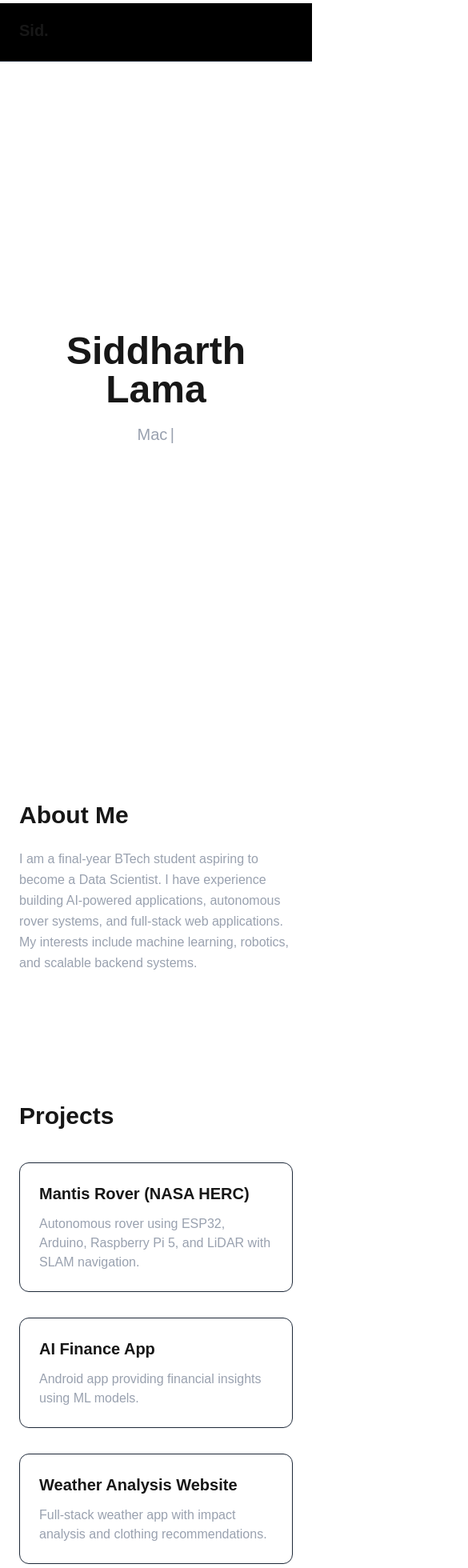
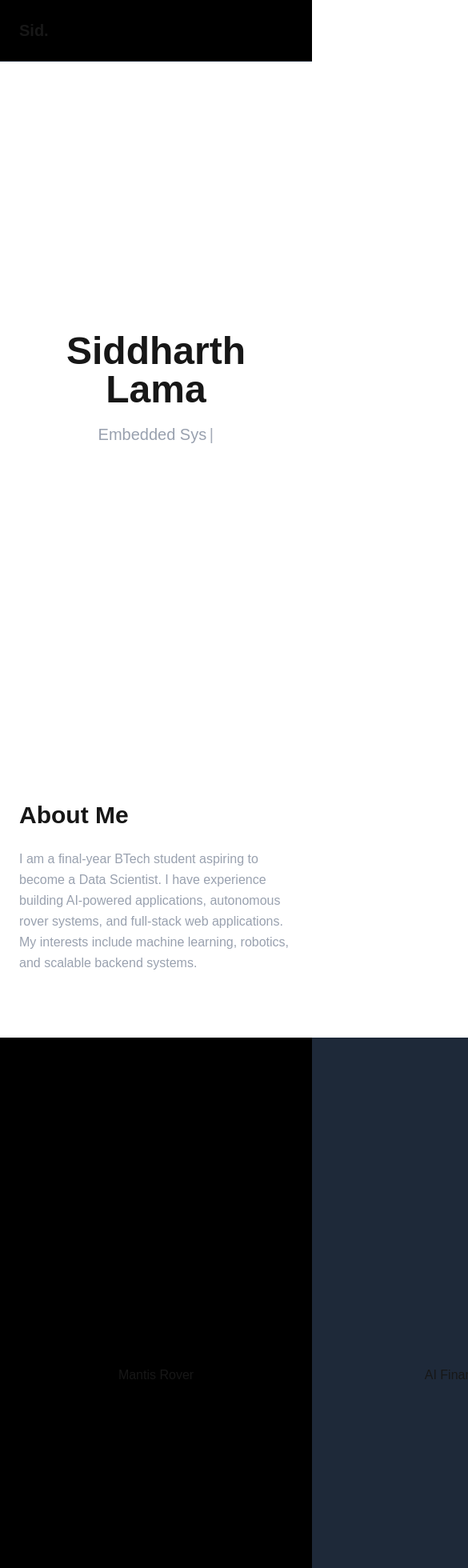
Before and after one commit to JustSid26/portfolio, a Next.js app: page / in a window 390 px wide. Shown: the top 1960 px of the page at 80% size, 585 px wide, since content can reach past the window. Built offline with nearby package versions, Linux system fonts and the light colour scheme.

Commit message:
implemented framer motion and gsap

```diff
--- a/src/components/About.tsx
+++ b/src/components/About.tsx
@@ -1,8 +1,50 @@
-import Reveal from "@/components/Reveal";
+"use client";
+
+import { useEffect, useRef } from "react";
+import gsap from "@/lib/gsap";
+import { ScrollTrigger } from "gsap/ScrollTrigger";
+import { SplitText } from "gsap/SplitText";
+
+gsap.registerPlugin(ScrollTrigger, SplitText);
+
 export default function About() {
+    const sectionRef = useRef<HTMLElement>(null);
+
+    useEffect(() => {
+        const ctx = gsap.context(() => {
+            const heading = new SplitText("h2", { type: "chars" });
+            const body = new SplitText("p", { type: "lines" });
+
+            gsap.from(heading.chars, {
+                opacity: 0,
+                y: 20,
+                duration: 0.5,
+                stagger: 0.04,
+                ease: "power2.out",
+                scrollTrigger: {
+                    trigger: sectionRef.current,
+                    start: "top 85%",
+                },
+            });
+
+            gsap.from(body.lines, {
+                opacity: 0,
+                y: 20,
+                duration: 0.6,
+                stagger: 0.1,
+                ease: "power2.out",
+                scrollTrigger: {
+                    trigger: sectionRef.current,
+                    start: "top 75%",
+                },
+            });
+        }, sectionRef);
+
+        return () => ctx.revert();
+    }, []);
+
     return (
-        <section id="about" className="py-20 px-6 max-w-4xl mx-auto">
-            <Reveal>
+        <section ref={sectionRef} id="about" className="py-20 px-6 max-w-4xl mx-auto">
             <h2 className="text-3xl font-bold mb-6">About Me</h2>
             <p className="text-gray-400 leading-relaxed">
                 I am a final-year BTech student aspiring to become a Data Scientist.
@@ -10,6 +52,6 @@ export default function About() {
                 and full-stack web applications. My interests include machine learning,
                 robotics, and scalable backend systems.
             </p>
-            </Reveal></section>
+        </section>
     );
 }
--- a/src/components/Hero.tsx
+++ b/src/components/Hero.tsx
@@ -1,8 +1,8 @@
 "use client";
 
 import { useEffect, useState } from "react";
-
-const roles = [
+import Reveal from "@/components/Reveal";
+const roles: string[] = [
     "Data Analyst",
     "Machine Learning Engineer",
     "Embedded Systems Engineer",
@@ -11,7 +11,7 @@ const roles = [
 
 export default function Hero() {
     const [text, setText] = useState("");
-    const [roleIndex, setRoleIndex] = useState(0);
+    const [roleIndex, setRoleIndex] = useState<number>(0);
     const [phase, setPhase] = useState<"typing" | "pausing" | "deleting">("typing");
 
     useEffect(() => {
@@ -27,7 +27,7 @@ export default function Hero() {
             } else {
                 timeout = setTimeout(() => {
                     setPhase("pausing");
-                }, 700); // smooth pause before delete
+                }, 300); // smooth pause before delete
             }
         }
 
@@ -43,8 +43,10 @@ export default function Hero() {
                     setText(current.slice(0, text.length - 1));
                 }, 40);
             } else {
-                setRoleIndex((prev) => (prev + 1) % roles.length);
-                setPhase("typing");
+                timeout = setTimeout(() => {
+                    setRoleIndex((prev) => (prev + 1) % roles.length);
+                    setPhase("typing");
+                }, 100);
             }
         }
 
@@ -52,14 +54,17 @@ export default function Hero() {
     }, [text, phase, roleIndex]);
 
     return (
+
         <section
             id="hero"
             className="h-screen flex flex-col justify-center items-center text-center px-6"
         >
+
+            <Reveal>
             <h1 className="text-5xl md:text-6xl font-bold mb-4">
                 Siddharth Lama
             </h1>
-
+            </Reveal>
             <p className="text-xl text-gray-400 mb-6 h-8 flex items-center">
                 {text}
                 <span className="ml-1 animate-pulse">|</span>
--- a/src/components/Projects.tsx
+++ b/src/components/Projects.tsx
@@ -1,37 +1,42 @@
-import Reveal from "@/components/Reveal";
-const projects = [
-    {
-        title: "Mantis Rover (NASA HERC)",
-        desc: "Autonomous rover using ESP32, Arduino, Raspberry Pi 5, and LiDAR with SLAM navigation."
-    },
-    {
-        title: "AI Finance App",
-        desc: "Android app providing financial insights using ML models."
-    },
-    {
-        title: "Weather Analysis Website",
-        desc: "Full-stack weather app with impact analysis and clothing recommendations."
-    },
-    {
-        title: "Voice Recruitment Agent",
-        desc: "AI voice agent for first-round recruitment screening."
-    }
-];
+"use client";
+
+import { useEffect, useRef } from "react";
+import gsap from "@/lib/gsap";
 
 export default function Projects() {
+    const container = useRef<HTMLDivElement>(null);
+
+    useEffect(() => {
+        const ctx = gsap.context(() => {
+            const panels = gsap.utils.toArray<HTMLElement>(".project-panel");
+
+            gsap.to(panels, {
+                xPercent: -100 * (panels.length - 1),
+                ease: "none",
+                scrollTrigger: {
+                    trigger: container.current,
+                    pin: true,
+                    scrub: 1,
+                    snap: 1 / (panels.length - 1),
+                    end: () => "+=" + container.current!.offsetWidth,
+                },
+            });
+        }, container);
+
+        return () => ctx.revert();
+    }, []);
+
     return (
-        <section id="projects" className="py-20 px-6 max-w-6xl mx-auto">
-            <Reveal>
-            <h2 className="text-3xl font-bold mb-10">Projects</h2>
-            <div className="grid md:grid-cols-2 gap-8">
-                {projects.map((project, index) => (
-                    <div key={index} className="p-6 border border-gray-800 rounded-xl hover:border-gray-500 transition">
-                        <h3 className="text-xl font-semibold mb-3">{project.title}</h3>
-                        <p className="text-gray-400">{project.desc}</p>
-                    </div>
-                ))}
-            </div>
-            </Reveal>
-        </section>
+        <div ref={container} className="flex w-[300vw]">
+            <section className="project-panel w-screen h-screen flex items-center justify-center bg-black">
+                Mantis Rover
+            </section>
+            <section className="project-panel w-screen h-screen flex items-center justify-center bg-gray-800">
+                AI Finance App
+            </section>
+            <section className="project-panel w-screen h-screen flex items-center justify-center bg-black">
+                Voice Agent
+            </section>
+        </div>
     );
 }
--- a/src/components/Reveal.tsx
+++ b/src/components/Reveal.tsx
@@ -1,21 +1,38 @@
 "use client";
 
-import { motion } from "framer-motion";
-import { ReactNode } from "react";
+import { useEffect, useRef, ReactNode } from "react";
+import gsap from "@/lib/gsap";
+import { ScrollTrigger } from "gsap/ScrollTrigger";
+
+gsap.registerPlugin(ScrollTrigger);
 
 interface RevealProps {
     children: ReactNode;
 }
 
 export default function Reveal({ children }: RevealProps) {
-    return (
-        <motion.div
-            initial={{ opacity: 0, y: 40 }}
-            whileInView={{ opacity: 1, y: 0 }}
-            viewport={{ once: false, amount: 0.2 }}
-            transition={{ duration: 0.6, ease: "easeOut" }}
-        >
-            {children}
-        </motion.div>
-    );
+    const ref = useRef<HTMLDivElement>(null);
+
+    useEffect(() => {
+        const el = ref.current;
+        if (!el) return;
+
+        const ctx = gsap.context(() => {
+            gsap.from(el, {
+                opacity: 0,
+                y: 40,
+                duration: 0.6,
+                ease: "power2.out",
+                scrollTrigger: {
+                    trigger: el,
+                    start: "top 90%",
+                    toggleActions: "play none none reverse",
+                },
+            });
+        });
+
+        return () => ctx.revert();
+    }, []);
+
+    return <div ref={ref}>{children}</div>;
 }
--- a/src/components/ScrollProgress.tsx
+++ b/src/components/ScrollProgress.tsx
@@ -1,20 +1,36 @@
 "use client";
 
-import { motion, useScroll, useSpring } from "framer-motion";
+import { useEffect, useRef } from "react";
+import gsap from "@/lib/gsap";
+import { ScrollTrigger } from "gsap/ScrollTrigger";
+
+gsap.registerPlugin(ScrollTrigger);
 
 export default function ScrollProgress() {
-    const { scrollYProgress } = useScroll();
+    const barRef = useRef<HTMLDivElement>(null);
 
-    const scaleX = useSpring(scrollYProgress, {
-        stiffness: 100,
-        damping: 30,
-        restDelta: 0.001,
-    });
+    useEffect(() => {
+        const ctx = gsap.context(() => {
+            gsap.to(barRef.current, {
+                scaleX: 1,
+                ease: "none",
+                scrollTrigger: {
+                    trigger: document.body,
+                    start: "top top",
+                    end: "bottom bottom",
+                    scrub: true,
+                },
+            });
+        });
+
+        return () => ctx.revert();
+    }, []);
 
     return (
-        <motion.div
+        <div
+            ref={barRef}
             className="fixed top-0 left-0 right-0 h-1 bg-white origin-left z-50"
-            style={{ scaleX }}
+            style={{ transform: "scaleX(0)" }}
         />
     );
 }
--- a/src/components/Skills.tsx
+++ b/src/components/Skills.tsx
@@ -1,33 +1,61 @@
-import Reveal from "@/components/Reveal";
+"use client";
+
+import { useEffect, useRef } from "react";
+import gsap from "@/lib/gsap";
+import { ScrollTrigger } from "gsap/ScrollTrigger";
+
+gsap.registerPlugin(ScrollTrigger);
+
 const skills = [
-    "Python",
-    "Machine Learning",
-    "Next.js",
-    "TypeScript",
-    "Flask",
-    "Arduino",
-    "ESP32",
-    "Raspberry Pi",
-    "SQL",
-    "Docker"
+    "Python", "Machine Learning", "Next.js", "TypeScript",
+    "Flask", "Arduino", "ESP32", "Raspberry Pi", "SQL", "Docker"
 ];
 
 export default function Skills() {
+    const sectionRef = useRef<HTMLElement>(null);
+
+    useEffect(() => {
+        const ctx = gsap.context(() => {
+            gsap.from(".skill-badge", {
+                opacity: 0,
+                y: 20,
+                duration: 0.4,
+                stagger: 0.07,
+                ease: "power2.out",
+                scrollTrigger: {
+                    trigger: sectionRef.current,
+                    start: "top 80%",
+                },
+            });
+
+            gsap.from("h2", {
+                opacity: 0,
+                y: 30,
+                duration: 0.5,
+                ease: "power2.out",
+                scrollTrigger: {
+                    trigger: sectionRef.current,
+                    start: "top 85%",
+                },
+            });
+        }, sectionRef);
+
+        return () => ctx.revert();
+    }, []);
+
     return (
-        <section id="skills" className="py-20 px-6 max-w-4xl mx-auto">
-            <Reveal>
-            <h2 className="text-3xl font-bold mb-10">Skills</h2>
-            <div className="flex flex-wrap gap-4">
+        <section ref={sectionRef} id="skills" className="py-20 px-6 max-w-4xl mx-auto">
+            <h2 className="text-3xl font-bold mb-10 text-center">Skills</h2>
+            <div className="flex flex-wrap gap-4 justify-center">
                 {skills.map((skill, index) => (
                     <span
                         key={index}
-                        className="px-4 py-2 border border-gray-700 rounded-lg text-gray-300"
+                        className="skill-badge px-4 py-2 border border-gray-700 rounded-lg text-gray-300"
                     >
-            {skill}
-          </span>
+                        {skill}
+                    </span>
                 ))}
             </div>
-            </Reveal>
         </section>
     );
 }
```
